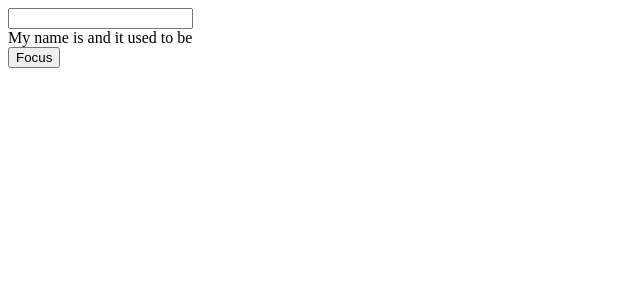
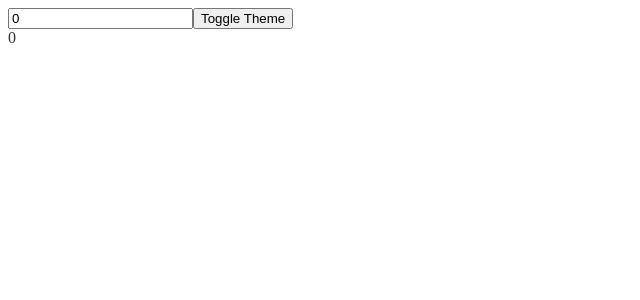
Before and after one commit to mrcruz117/hooksPractice, a React (Create React App) app: page / in a window 1280 px wide. Shown: the top 300 px of the page, without its empty margins (0-640 px from the left). Built offline with nearby package versions, Linux system fonts and the light colour scheme.

Commit message:
switched useMemo component

```diff
--- a/src/App.js
+++ b/src/App.js
@@ -1,9 +1,10 @@
+import UseMemo from "./hooks/UseMemo";
 import UseRef from "./hooks/UseRef";
 
 function App() {
   return (
     <>
-      <UseRef />
+      <UseMemo />
     </>
   );
 }
```
